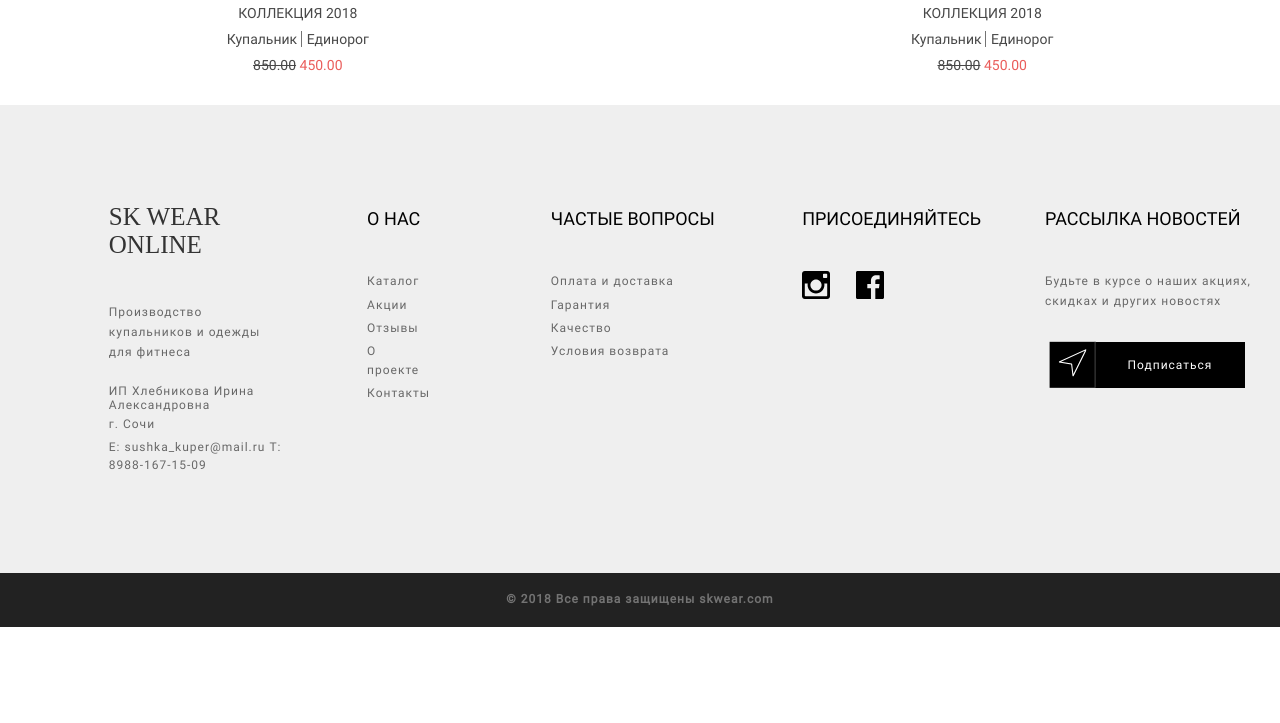
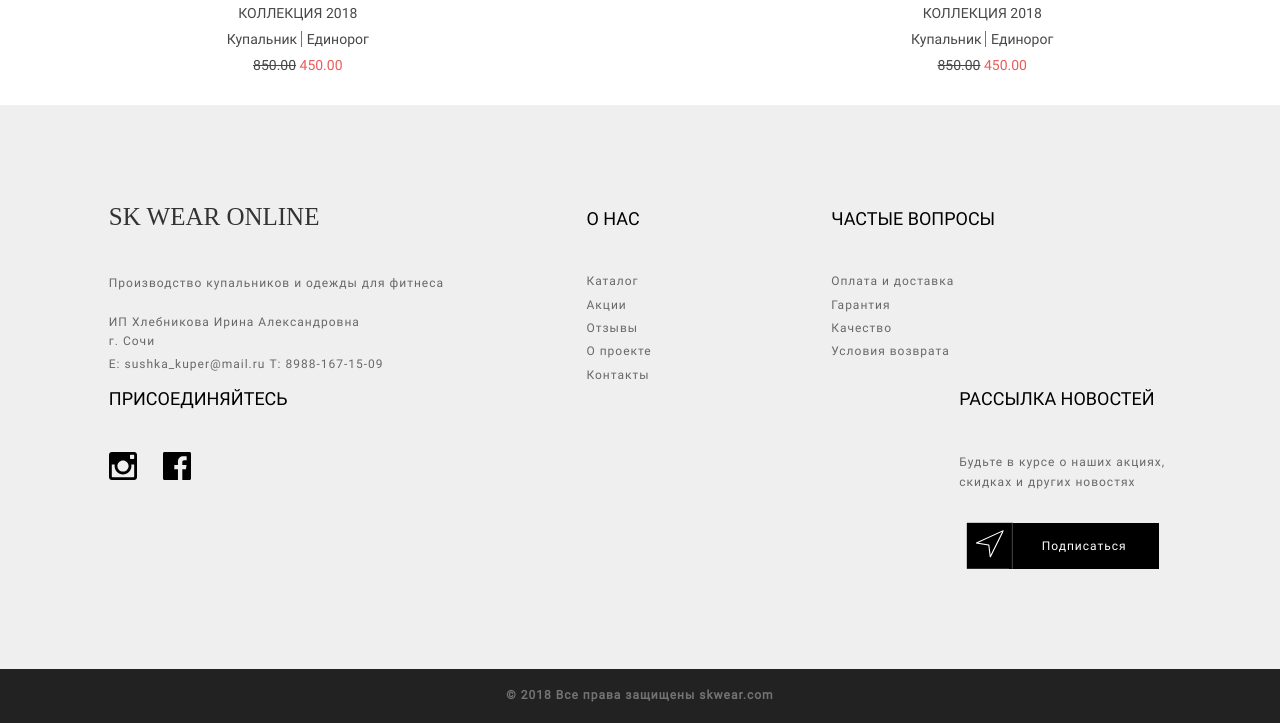
Before and after one commit to SvetlanaVoshchevskaya/hackathon-01-09-18, a website: page src/index.html in a window 1280 px wide. Shown: the part 3940-4663 px from the top of the page. Before the commit the page ends 4567 px from the top, so only its background shows below. Drawn offline with nearby package versions, Linux system fonts and the light colour scheme; files that its build step writes are made by us from their sources; files whose address does not match are found by name.

Commit message:
change footer

```diff
--- a/src/scss/footer.scss
+++ b/src/scss/footer.scss
@@ -14,6 +14,7 @@
     display: flex;
     justify-content: space-between;
     margin: 0 auto;
+    flex-wrap: wrap
   }
 
   .footer__first_column {
@@ -219,7 +220,7 @@
   border-right: 1px solid $color-footer-copy;
   height: calculateRem(46px);
   width: calculateRem(46px);
-  transform: translate(10%, 17%);
+  transform: translate(17%, 17%);
   background-color: $mian-fonts-color;
 }
 
```
Also changed, not shown: build/css/styles.css, build/css/styles.min.css.
